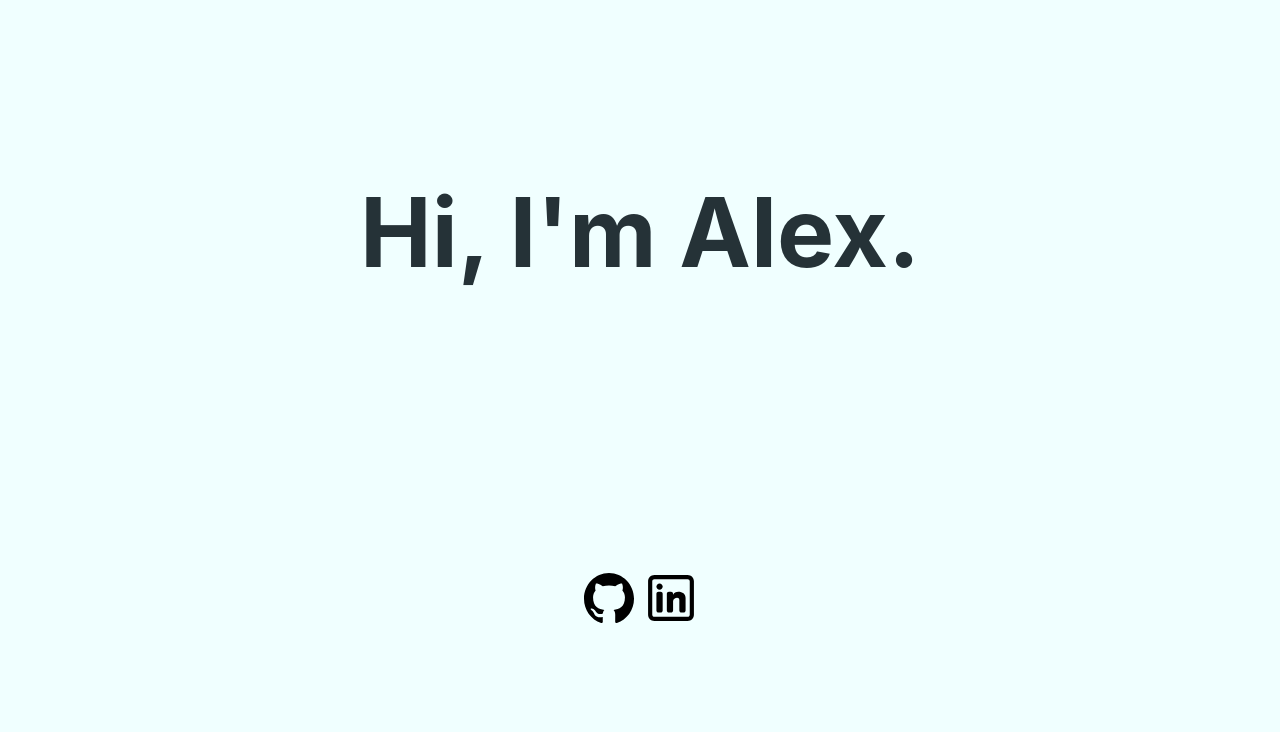
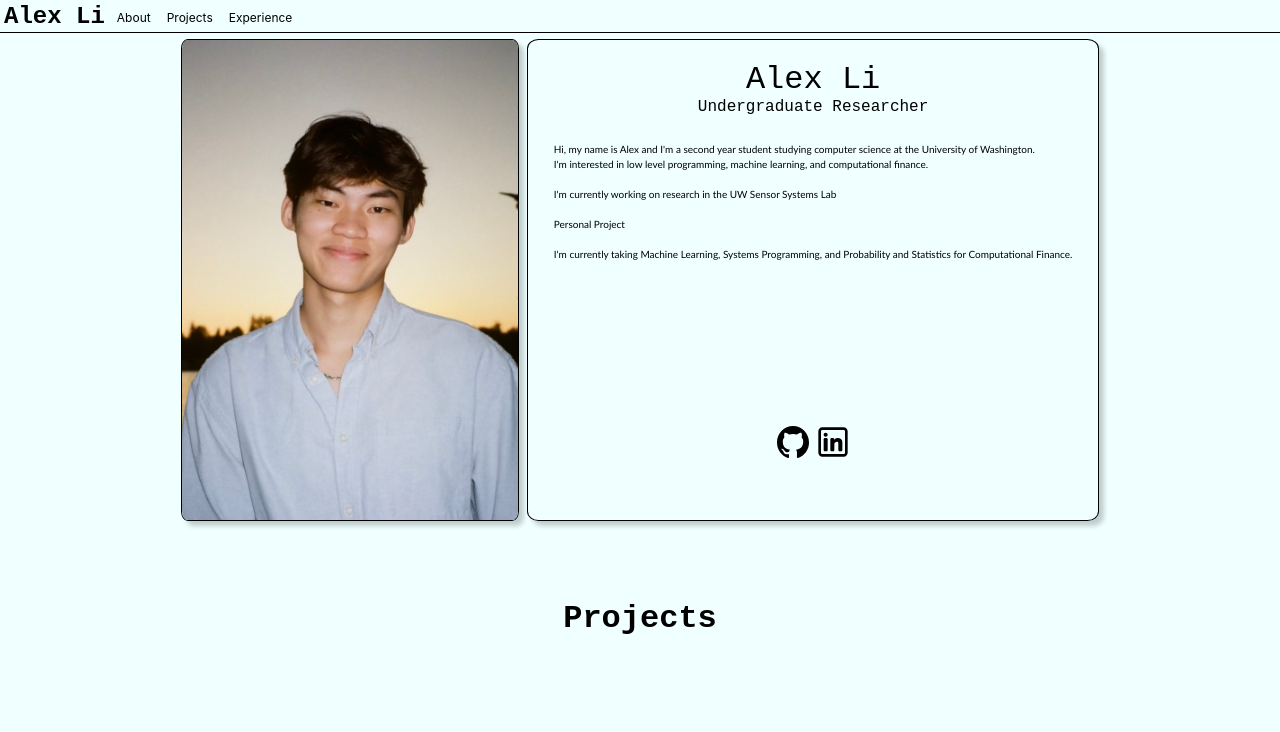
Before and after one commit to AlexXLi12/AlexXLi12.github.io, a React (Vite) app: page / in a window 1280 px wide. Shown: the top 732 px of the page. Built offline with nearby package versions, Linux system fonts and the light colour scheme; the HTML template or start-up script is replaced by a standard one.

Commit message:
change color palette, add navbar

```diff
--- a/src/About.css
+++ b/src/About.css
@@ -1,4 +1,45 @@
-.about h1 {
-    font-size: 4rem;
-    margin-bottom: 0%;
+.about {
+	display: flex;
+	flex-direction: column;
+	height: 60vh;
+	border: black 0.1vh solid;
+	text-align: center;
+	border-radius: 2%;
 }
+
+.about h1,
+h3 {
+	font-size: 4vh;
+    font-weight: 500;
+	margin-bottom: 0%;
+}
+.about h3 {
+	margin-top: 0%;
+	font-size: 2vh;
+}
+.about p {
+    font-family:'Trebuchet MS', 'Lucida Sans Unicode', 'Lucida Grande', 'Lucida Sans', Arial, sans-serif;
+    text-align: left;
+	font-size: 1.25vh;
+	margin: 2vw;
+	line-height: 1.5;
+}
+
+.svg {
+	align-self: center;
+	height: 4vh;
+	width: 4vh;
+}
+
+.socials {
+	gap: 1vh;
+	width: 100%;
+	height: 50vh;
+	padding: 15px;
+	margin-top: 10vh;
+	align-items: center;
+	box-sizing: border-box;
+	display: flex;
+	align-items: center;
+	justify-content: center;
+}
--- a/src/About.jsx
+++ b/src/About.jsx
@@ -2,12 +2,58 @@ import "./About.css";
 
 const About = () => {
 	return (
-		<div className="about">
-			<h1>About Me</h1>
-			{/*Picture */}
-            <p>Hi, my name is Alex and I'm a second year student studying computer science at the University of
-                Washington.<br />
-            </p>
+		<div className="about bend-effect">
+			<h1>Alex Li</h1>
+			<h3>Undergraduate Researcher</h3>
+			<p>
+				Hi, my name is Alex and I'm a second year student studying computer
+				science at the University of Washington.
+				<br />
+				I'm interested in low level programming, machine learning, and computational finance. <br />
+				<br />
+				I'm currently working on research in the UW Sensor Systems Lab
+				<br />
+				<br />
+				Personal Project
+				<br /> <br />
+				I'm currently taking Machine Learning, Systems Programming, and Probability and Statistics for Computational Finance.
+			</p>
+			<div className="socials">
+				<a
+					href="https://github.com/AlexXLi12"
+					target="_blank"
+					rel="noopener noreferrer"
+				>
+					<img
+						className="svg"
+						src="./images/github.svg"
+						alt="Github"
+						onMouseEnter={(e) => {
+							e.target.src = "./images/github_hover.svg";
+						}}
+						onMouseLeave={(e) => {
+							e.target.src = "./images/github.svg";
+						}}
+					/>
+				</a>
+				<a
+					href="https://www.linkedin.com/in/alex-li12"
+					target="_blank"
+					rel="noopener noreferrer"
+				>
+					<img
+						className="svg"
+						src="./images/linkedin.svg"
+						alt="LinkedIn"
+						onMouseEnter={(e) => {
+							e.target.src = "./images/linkedin_hover.svg";
+						}}
+						onMouseLeave={(e) => {
+							e.target.src = "./images/linkedin.svg";
+						}}
+					/>
+				</a>
+			</div>
 		</div>
 	);
 };
--- a/src/App.css
+++ b/src/App.css
@@ -3,10 +3,23 @@
 	background-color: azure;
 	max-width: 100vw;
 	overflow-x: hidden;
-    color: #253237;
 }
 
 .App-logo {
 	height: 40vmin;
 	pointer-events: none;
 }
+
+.App h1, h2, h3 {
+	font-family: "Andale Mono", monospace;
+}
+
+.bend-effect {
+	box-shadow: 5px 5px 5px rgba(0, 0, 0, 0.2); /* Initial shadow */
+	transition: transform 0.6s ease;
+}
+
+.bend-effect:hover {
+	transform: rotateX(7.5deg); /* Tilts on hover */
+	box-shadow: 7px 7px 15px rgba(0, 0, 0, 0.3); /* Increased shadow for lift */
+}
--- a/src/App.jsx
+++ b/src/App.jsx
@@ -1,12 +1,12 @@
 import "./App.css";
 import Jumbotron from "./Jumbotron";
 import Projects from "./Projects";
-import About from "./About";
+import Navbar from "./Navbar";
 function App() {
 	return (
 		<div className="App">
+			<Navbar />
 			<Jumbotron />
-			<About />
 			<Projects />
 		</div>
 	);
--- a/src/Jumbotron.css
+++ b/src/Jumbotron.css
@@ -1,15 +1,19 @@
 .jumbotron {
 	width: 100%;
+	height: 75vh;
 	display: flex;
 	flex-direction: column;
 	margin: 0;
 	padding: 0%;
+	perspective: 1000px;
 }
 
-.jumbotron .element, .socials {
+.jumbotron .element {
+	gap: 1vh;
 	width: 100%;
 	height: 50vh;
 	padding: 15px;
+	margin-top: 10vh;
 	align-items: center;
 	box-sizing: border-box;
 	display: flex;
@@ -17,18 +21,8 @@
 	justify-content: center;
 }
 
-.jumbotron .socials {
-	flex-direction: row;
+.jumbotron .portrait {
+	height: 60vh;
+	border-radius: 2%;
+	border: black 0.1vh solid;
 }
-
-.jumbotron .svg {
-	align-self: center;
-	height: 50px;
-	width: 50px;
-}
-
-.jumbotron h1 {
-	justify-content: center;
-	font-size: 6rem;
-	margin-bottom: 0%;
-}
--- a/src/Jumbotron.jsx
+++ b/src/Jumbotron.jsx
@@ -1,48 +1,13 @@
 import "./Jumbotron.css";
+import About from "./About";
 const Jumbotron = () => {
 	return (
 		<div className="jumbotron">
-			<div className="element">
-				<h1>Hi, I'm Alex.</h1>
+			<div className="element" style={{ flexDirection: "row" }}>
+				<img className="portrait bend-effect" src="./images/portrait.jpg" alt="Portrait" />
+				<About />
 			</div>
-				<div className="socials">
-					<a
-						href="https://github.com/AlexXLi12"
-						style={{ marginRight: "0.5%" }}
-						target="_blank"
-						rel="noopener noreferrer"
-					>
-						<img
-							className="svg"
-							src="./images/github.svg"
-							alt="Github"
-							onMouseEnter={(e) => {
-								e.target.src = "./images/github_hover.svg";
-							}}
-							onMouseLeave={(e) => {
-								e.target.src = "./images/github.svg";
-							}}
-						/>
-					</a>
-					<a
-						href="https://www.linkedin.com/in/alex-li12"
-						target="_blank"
-						rel="noopener noreferrer"
-						style={{ marginLeft: "0.5%" }}
-					>
-						<img
-							className="svg"
-							src="./images/linkedin.svg"
-							alt="LinkedIn"
-							onMouseEnter={(e) => {
-								e.target.src = "./images/linkedin_hover.svg";
-							}}
-							onMouseLeave={(e) => {
-								e.target.src = "./images/linkedin.svg";
-							}}
-						/>
-					</a>
-				</div>
+
 		</div>
 	);
 };
--- /dev/null
+++ b/src/Navbar.css
@@ -0,0 +1,27 @@
+.navbar {
+    background-color: azure;
+    overflow: hidden;
+    position: fixed;
+    z-index: 100;
+    width: 100%;
+    height: 4vh;
+    display: flex;
+    flex-direction:row;
+    padding: 0 0.5vh;
+    align-items: center;
+    border-bottom: black 0.1vh solid;
+}
+.navbar .links {
+    margin-left: 0.5vh;
+}
+.navbar .links a {
+    text-decoration: none;
+    padding: 1vh;
+    font-size: 1.5vh;
+    transition: 0.5s;
+    color: black;
+}
+.navbar .links a:hover {
+    background-color: #0061FF;
+    color: white;
+}
--- /dev/null
+++ b/src/Navbar.jsx
@@ -0,0 +1,15 @@
+import './Navbar.css';
+const Navbar = () => {
+    return (
+        <nav className="navbar">
+        <h1>Alex Li</h1>
+        <div className="links">
+            <a href="/">About</a>
+            <a href="/projects">Projects</a>
+            <a href="/experience">Experience</a>
+        </div>
+        </nav>
+    );
+}
+
+export default Navbar;
--- a/src/Projects.css
+++ b/src/Projects.css
@@ -19,7 +19,7 @@
 }
 
 .projects h1 {
-	font-size: 4rem;
+	font-size: 4vh;
 	margin-top: 0%;
 }
 
@@ -32,7 +32,7 @@
 	align-items: center;
 	padding: 1%;
     margin: 1%;
-	border: 2px solid #253237;
+	border: black 0.1vh solid;
     border-radius: 10px;
 	box-sizing: border-box;
 }
--- a/src/Projects.jsx
+++ b/src/Projects.jsx
@@ -30,7 +30,7 @@ const Projects = () => {
 
 const ProjectCard = ({ title, description, image, link }) => {
 	return (
-		<div className="project-card">
+		<div className="project-card bend-effect">
 			<img src={image} alt="" className="project-card-image" />
 			<div className="project-card-content">
 				<h3>{title}</h3>
```
Also changed, not shown: public/images/portrait.jpg (added).
